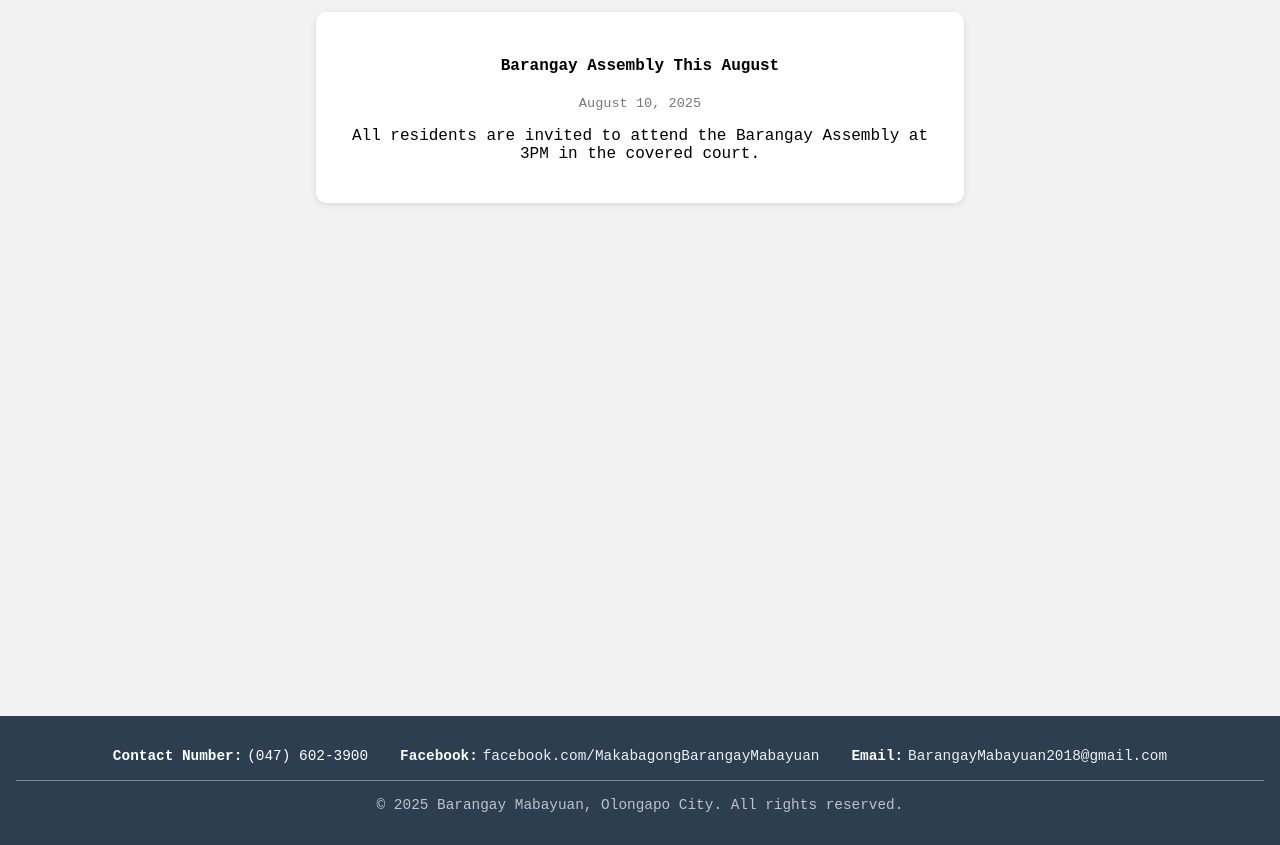
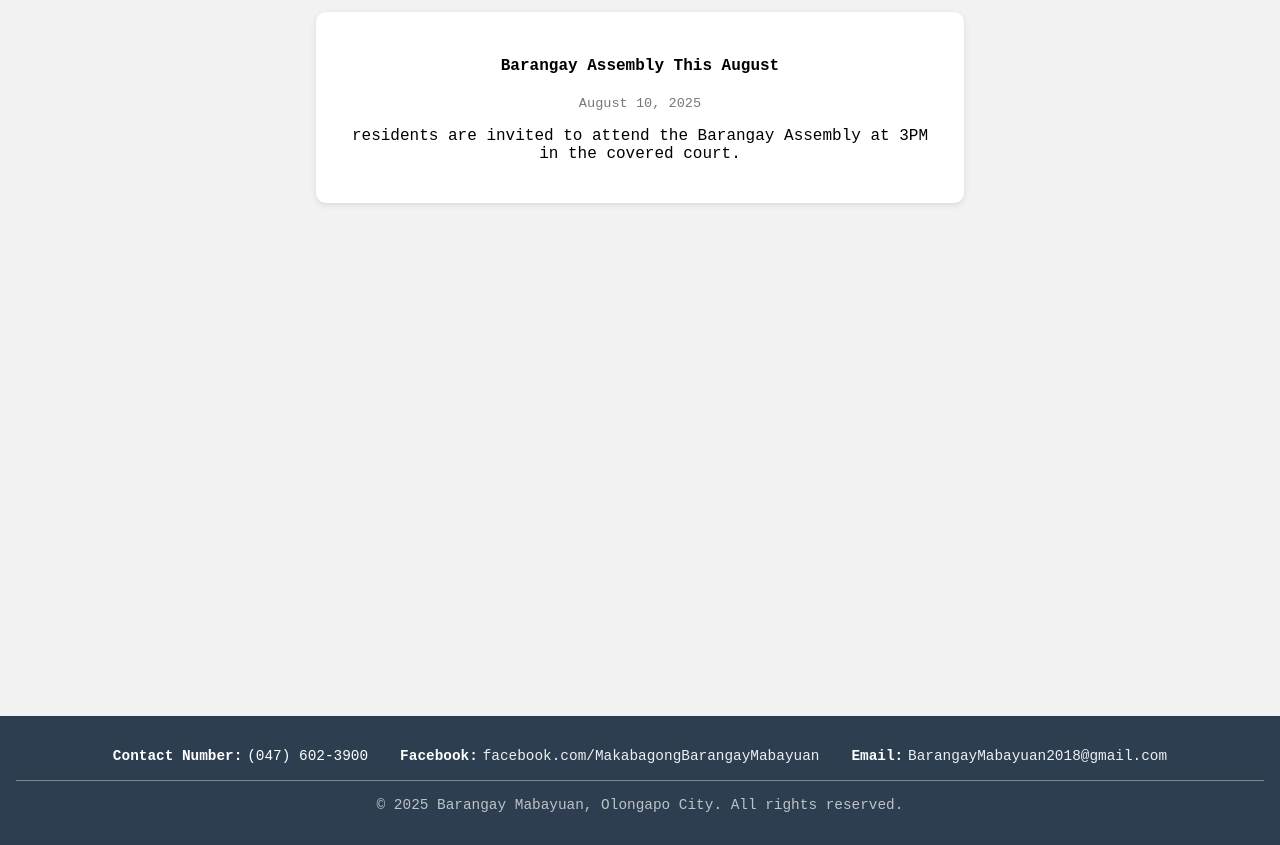
Before and after one commit to BrgyMabayuan/barangay-mabayuan-info-system, a Vue app: page /news in a window 1280 px wide. Shown: the part 4820-5665 px from the top of the page. Built offline with nearby package versions, Linux system fonts and the light colour scheme.

Commit message:
Update News.vue

```diff
--- a/src/components/News.vue
+++ b/src/components/News.vue
@@ -27,7 +27,7 @@ import sagipImage from '@/assets/sagip.jpg'
 const announcement = {
   title: 'Barangay Assembly This August',
   date: 'August 10, 2025',
-  content: 'All residents are invited to attend the Barangay Assembly at 3PM in the covered court.'
+  content: 'residents are invited to attend the Barangay Assembly at 3PM in the covered court.'
 }
 </script>
 
```
